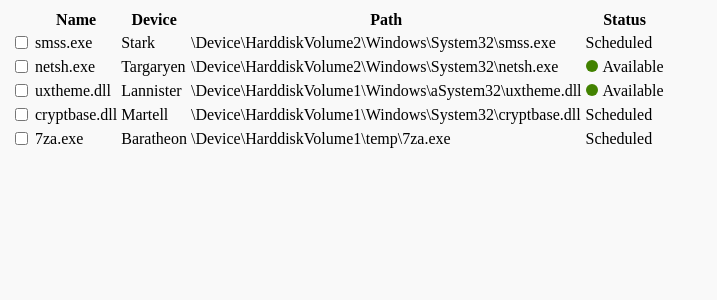
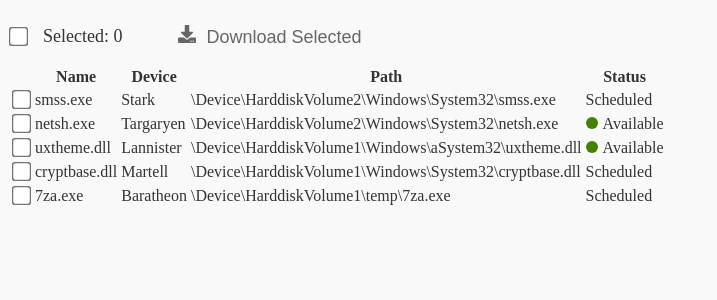
Before and after one commit to adnicolae/selectable-table, a React (Create React App) app: page / in a window 1280 px wide. Shown: the top 300 px of the page, without its empty margins (0-717 px from the left). Built offline with nearby package versions, Linux system fonts and the light colour scheme.

Commit message:
Add 'select all' table header

```diff
--- a/src/App.js
+++ b/src/App.js
@@ -1,13 +1,16 @@
 import React, { useState } from "react";
+import TableWrapperMenu from "./components/table-wrapper-menu/table-wrapper-menu";
 import Table from "./components/table/table";
 import tableColumns from "./constants/table-columns";
 import data from "./mock-data";
+import hasScheduledItems from "./utils/has-scheduled-items";
 import { toggleSelect } from "./utils/table-utils";
 
 const selectableObjKey = "name";
 
 const App = () => {
   const [selectedItems, setSelectedItems] = useState([]);
+  const [allItemsSelected, setAllItemsSelected] = useState(false);
 
   const handleOnSelect = (event, item) => {
     setSelectedItems(toggleSelect(item, selectableObjKey));
@@ -15,7 +18,30 @@ const App = () => {
     event.stopPropagation();
   };
 
+  const handleSelectAll = () => {
+    setSelectedItems((prevState) => {
+      if (prevState.length === data.length) {
+        setAllItemsSelected(false);
+
+        return [];
+      }
+
+      setAllItemsSelected(true);
+
+      return [...data];
+    });
+  };
+
   return (
+    <div className="page-container">
+      <TableWrapperMenu
+        selectedItemsCounter={selectedItems.length}
+        isAllSelected={allItemsSelected}
+        onSelectAll={handleSelectAll}
+        onDownload={() => {}}
+        canDownload={!hasScheduledItems(selectedItems)}
+      />
+
       <Table
         data={data}
         columns={tableColumns}
@@ -23,6 +49,7 @@ const App = () => {
         selectedItems={selectedItems}
         selectableObjKey={selectableObjKey}
       />
+    </div>
   );
 };
 
--- /dev/null
+++ b/src/components/button/button.js
@@ -0,0 +1,29 @@
+import React from "react";
+import classNames from "classnames";
+import PropTypes from "prop-types";
+import "./button.scss";
+
+const Button = ({ children, variant, icon: Icon, ...rest }) => {
+  const btnClassNames = classNames({ "menu-item": variant === "menu-item" });
+
+  return (
+    <button className={btnClassNames} type="button" {...rest}>
+      {Icon}
+      <span className={classNames(btnClassNames, "menu-item__label")}>
+        {children}
+      </span>
+    </button>
+  );
+};
+
+Button.propTypes = {
+  variant: PropTypes.string,
+  children: PropTypes.node,
+  icon: PropTypes.node,
+};
+
+Button.defaultProps = {
+  variant: "button",
+};
+
+export default Button;
--- /dev/null
+++ b/src/components/button/button.scss
@@ -0,0 +1,21 @@
+@import "../../styles/colors";
+
+.menu-item {
+  font-size: 18px;
+  background: none;
+  border: none;
+  cursor: pointer;
+
+  &__label {
+    margin-left: 10px;
+  }
+
+  &:hover {
+    color: $dove-grey;
+  }
+
+  &:disabled {
+    color: $dove-grey;
+    cursor: not-allowed;
+  }
+}
--- /dev/null
+++ b/src/components/table-wrapper-menu/table-wrapper-menu.js
@@ -0,0 +1,53 @@
+import React from "react";
+import Button from "../button/button";
+import PropTypes from "prop-types";
+import Checkbox from "../checkbox/checkbox";
+import { FaDownload } from "react-icons/fa";
+import "./table-wrapper-menu.scss";
+
+const TableWrapperMenu = (props) => {
+  const {
+    selectedItemsCounter,
+    isAllSelected,
+    onSelectAll,
+    onDownload,
+    canDownload,
+  } = props;
+
+  const checkboxValue =
+    selectedItemsCounter > 0 && !isAllSelected
+      ? "indeterminate"
+      : isAllSelected;
+  const isBtnDisabled = selectedItemsCounter === 0 || !canDownload;
+
+  return (
+    <div className="table-wrapper-menu">
+      <Checkbox
+        checked={isAllSelected}
+        onClick={onSelectAll}
+        value={checkboxValue}
+      />
+      <p className="table-wrapper-menu__counter-text">
+        Selected: {selectedItemsCounter}
+      </p>
+      <Button
+        variant="menu-item"
+        onClick={onDownload}
+        disabled={isBtnDisabled}
+        icon={<FaDownload />}
+      >
+        Download Selected
+      </Button>
+    </div>
+  );
+};
+
+TableWrapperMenu.propTypes = {
+  selectedItemsCounter: PropTypes.string.isRequired,
+  isAllSelected: PropTypes.bool.isRequired,
+  onSelectAll: PropTypes.func.isRequired,
+  onDownload: PropTypes.func.isRequired,
+  canDownload: PropTypes.bool.isRequired,
+};
+
+export default TableWrapperMenu;
--- /dev/null
+++ b/src/components/table-wrapper-menu/table-wrapper-menu.scss
@@ -0,0 +1,11 @@
+.table-wrapper-menu {
+  display: flex;
+  flex-direction: row;
+  align-items: center;
+  font-size: 18px;
+
+  &__counter-text {
+    margin-left: 15px;
+    margin-right: 50px;
+  }
+}
--- a/src/global-styles.scss
+++ b/src/global-styles.scss
@@ -7,4 +7,11 @@ html {
   text-rendering: optimizeLegibility;
   text-size-adjust: 100%;
   background-color: $white-smoke;
+  color: $mineshaft;
 }
+
+input[type="checkbox"] {
+  transform: scale(1.5);
+  padding: 10px;
+  cursor: pointer;
+}
--- a/src/styles/_colors.scss
+++ b/src/styles/_colors.scss
@@ -7,5 +7,7 @@ $aluminium: #ebebeb;
 $light-grey: #f4f4f4;
 $white-smoke: #f9f9f9;
 $digital-green: #428200;
+$red: #fc0001;
+$light-red: #e8605b;
 $white: #ffffff;
 $black: #000000;
--- /dev/null
+++ b/src/utils/has-scheduled-items.js
@@ -0,0 +1,4 @@
+const hasScheduledItems = (selectedItems) =>
+  selectedItems.findIndex((item) => item.status === "scheduled") > -1;
+
+export default hasScheduledItems;
```
Lines whose indentation alone changed are shown as unchanged.
